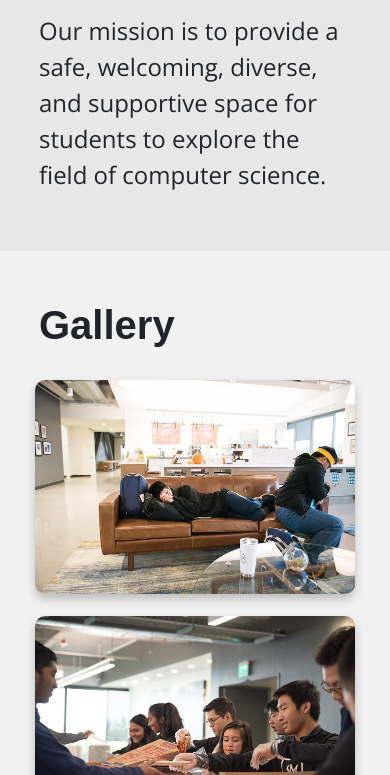
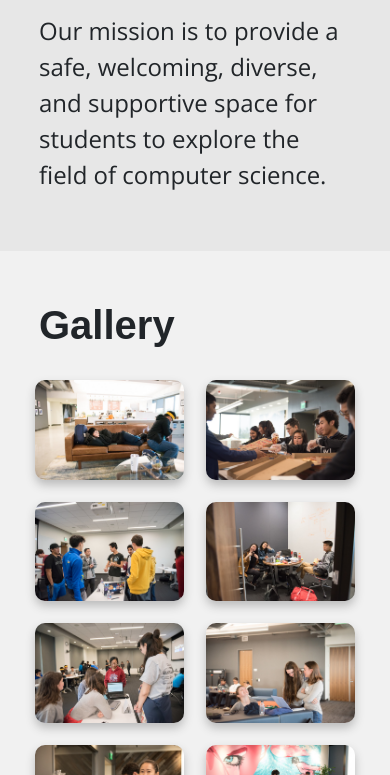
Before and after one commit to SMHacks/sm3-website, a plain HTML site: page index.html in a window 390 px wide. Shown: the part 1225-2000 px from the top of the page. Drawn offline with nearby package versions, Linux system fonts and the light colour scheme; a web font is replaced by a local one.

Commit message:
Made gallery 2 columns on mobile

```diff
--- a/index.html
+++ b/index.html
@@ -151,7 +151,7 @@
       <h1 class="heading">Gallery</h1>
       <div id="gallery-div">
         <div class="row">
-          <div class="col-sm-12 col-md-6 col-lg-3 gallery-img-div">
+          <div class="col-6 col-lg-3 gallery-img-div">
             <div class="gallery-modal-toggle btn"
                  data-toggle="modal" data-target="#modal-gallery-img">
               <img class="img-fluid gallery-img"
@@ -159,7 +159,7 @@
                    alt="downtime1">
             </div>
           </div>
-          <div class="col-sm-12 col-md-6 col-lg-3 gallery-img-div">
+          <div class="col-6 col-lg-3 gallery-img-div">
             <div class="gallery-modal-toggle btn"
                  data-toggle="modal" data-target="#modal-gallery-img">
               <img class="img-fluid gallery-img"
@@ -167,7 +167,7 @@
                    alt="food1">
             </div>
           </div>
-          <div class="col-sm-12 col-md-6 col-lg-3 gallery-img-div">
+          <div class="col-6 col-lg-3 gallery-img-div">
             <div class="gallery-modal-toggle btn"
                  data-toggle="modal" data-target="#modal-gallery-img">
               <img class="img-fluid gallery-img"
@@ -175,7 +175,7 @@
                    alt="judging1">
             </div>
           </div>
-          <div class="col-sm-12 col-md-6 col-lg-3 gallery-img-div">
+          <div class="col-6 col-lg-3 gallery-img-div">
             <div class="gallery-modal-toggle btn"
                  data-toggle="modal" data-target="#modal-gallery-img">
               <img class="img-fluid gallery-img"
@@ -185,7 +185,7 @@
           </div>
         </div>
         <div class="row">
-          <div class="col-sm-12 col-md-6 col-lg-3 gallery-img-div">
+          <div class="col-6 col-lg-3 gallery-img-div">
             <div class="gallery-modal-toggle btn"
                  data-toggle="modal" data-target="#modal-gallery-img">
               <img class="img-fluid gallery-img"
@@ -193,7 +193,7 @@
                    alt="judging2">
             </div>
           </div>
-          <div class="col-sm-12 col-md-6 col-lg-3 gallery-img-div">
+          <div class="col-6 col-lg-3 gallery-img-div">
             <div class="gallery-modal-toggle btn"
                  data-toggle="modal" data-target="#modal-gallery-img">
               <img class="img-fluid gallery-img"
@@ -201,7 +201,7 @@
                    alt="working2">
             </div>
           </div>
-          <div class="col-sm-12 col-md-6 col-lg-3 gallery-img-div">
+          <div class="col-6 col-lg-3 gallery-img-div">
             <div class="gallery-modal-toggle btn"
                  data-toggle="modal" data-target="#modal-gallery-img">
               <img class="img-fluid gallery-img"
@@ -209,7 +209,7 @@
                    alt="food2">
             </div>
           </div>
-          <div class="col-sm-12 col-md-6 col-lg-3 gallery-img-div">
+          <div class="col-6 col-lg-3 gallery-img-div">
             <div class="gallery-modal-toggle btn"
                  data-toggle="modal" data-target="#modal-gallery-img">
               <img class="img-fluid gallery-img"
```
